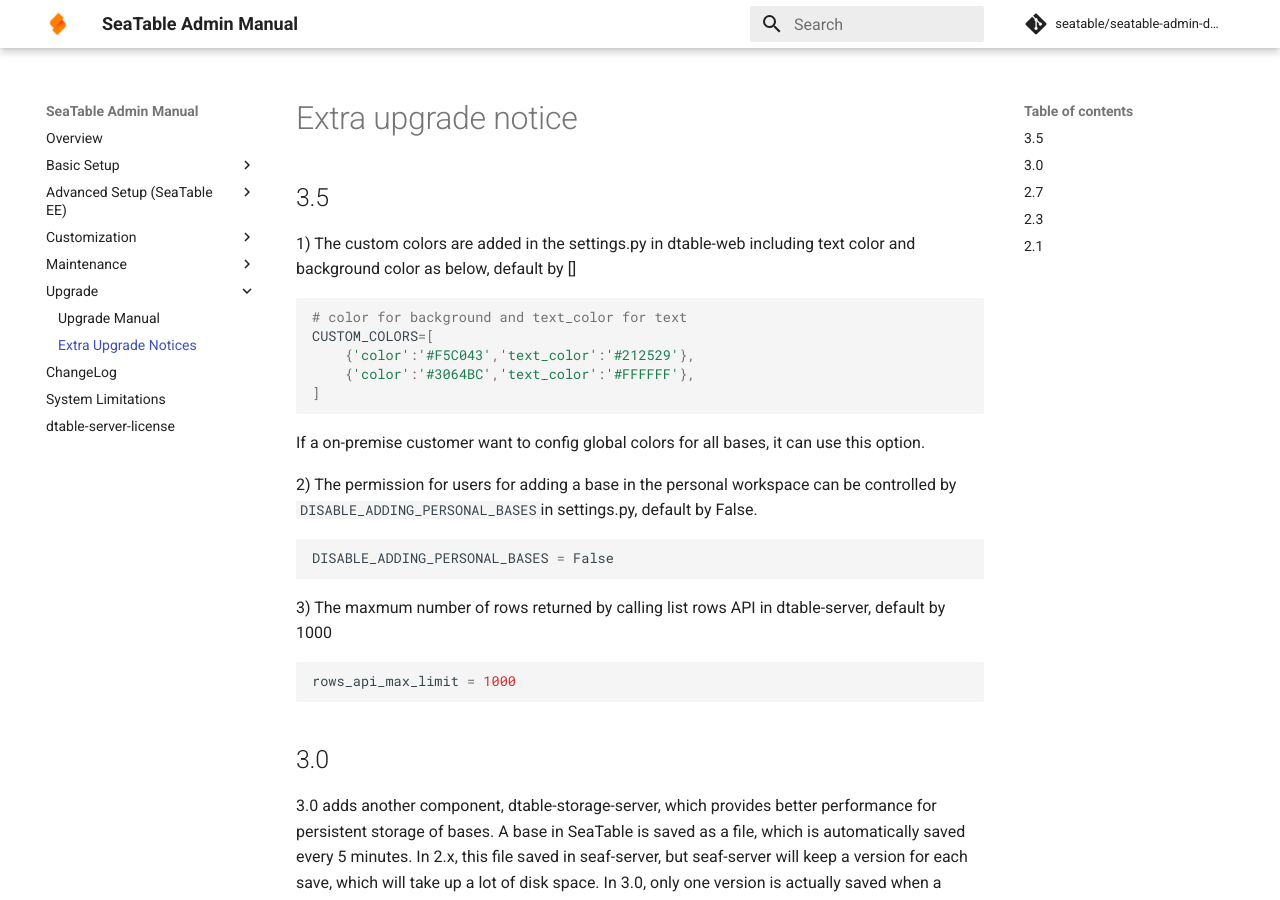
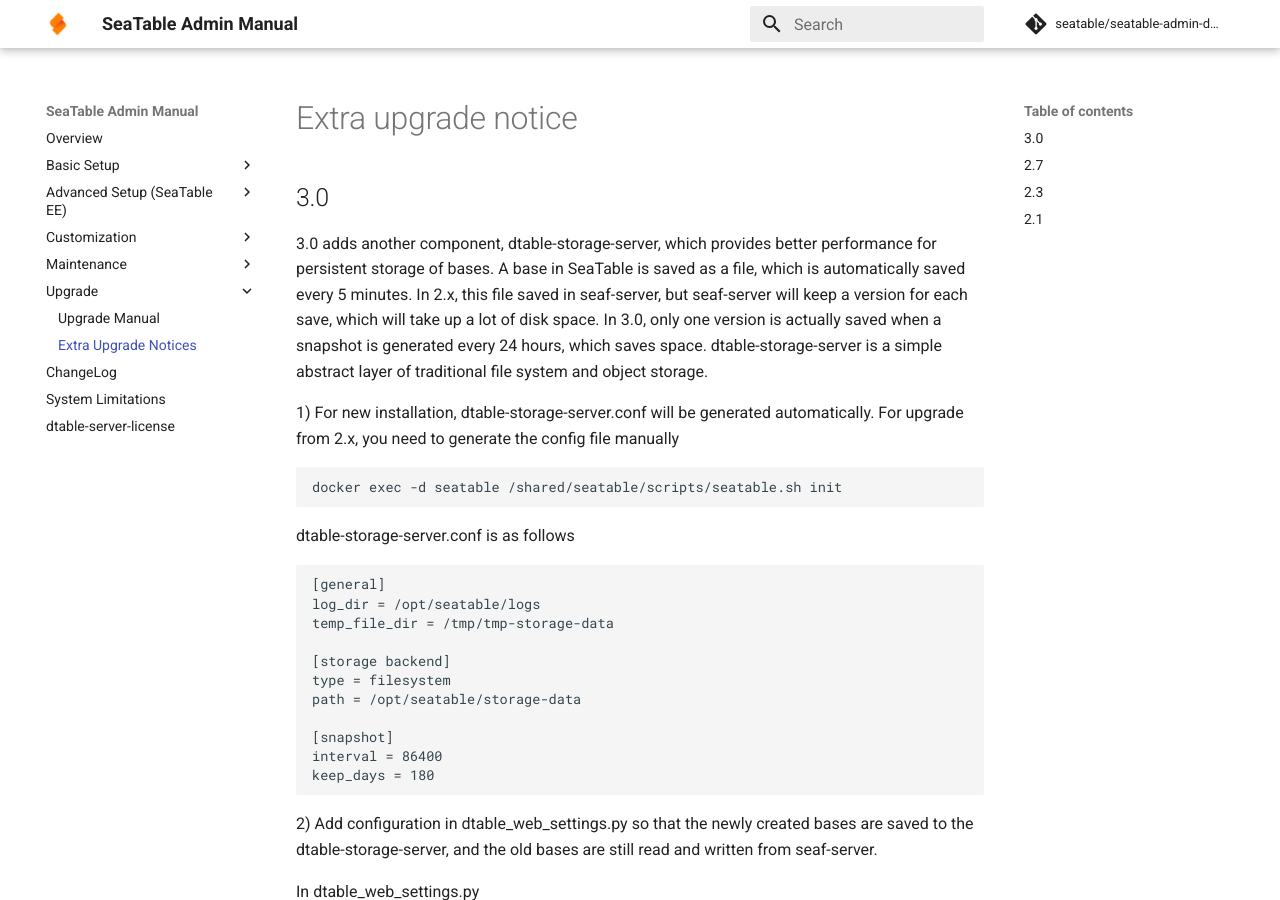
Before and after one commit to seatable/seatable-admin-docs, an MkDocs documentation site: the page built from manual/upgrade/extra-upgrade-notice.md, in a window 1280 px wide and 900 px high. Built offline with MkDocs 1.6.1 and Material for MkDocs 9.7.7, drawn with Linux system fonts in a browser that asks for light colours; comment, search, counter and statistics services are not loaded.

Commit message:
Remove of unnecessary extra upgrade notices.

````diff
--- a/manual/upgrade/extra-upgrade-notice.md
+++ b/manual/upgrade/extra-upgrade-notice.md
@@ -1,30 +1,4 @@
 # Extra upgrade notice
-
-## 3.5
-
-1) The custom colors are added in the settings.py  in dtable-web including text color and background color as below, default by []
-
-```python
-# color for background and text_color for text
-CUSTOM_COLORS=[
-    {'color':'#F5C043','text_color':'#212529'},
-    {'color':'#3064BC','text_color':'#FFFFFF'},
-]
-```
-
-If a on-premise customer want to config global colors for all bases, it can use this option.
-
-2) The permission for users for adding a base in the personal workspace can be controlled by `DISABLE_ADDING_PERSONAL_BASES`in settings.py, default by False.
-
-```python
-DISABLE_ADDING_PERSONAL_BASES = False
-```
-
-3) The maxmum number of rows returned by calling list rows API in dtable-server, default by 1000
-
-```python
-rows_api_max_limit = 1000
-```
 
 ## 3.0
 
````
